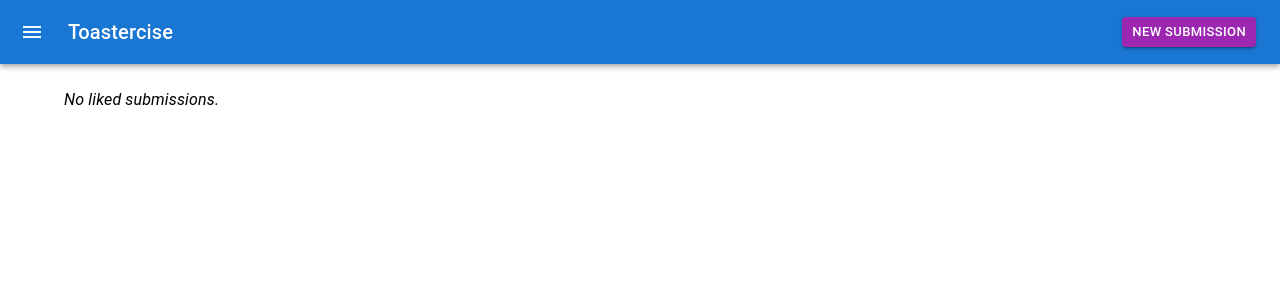
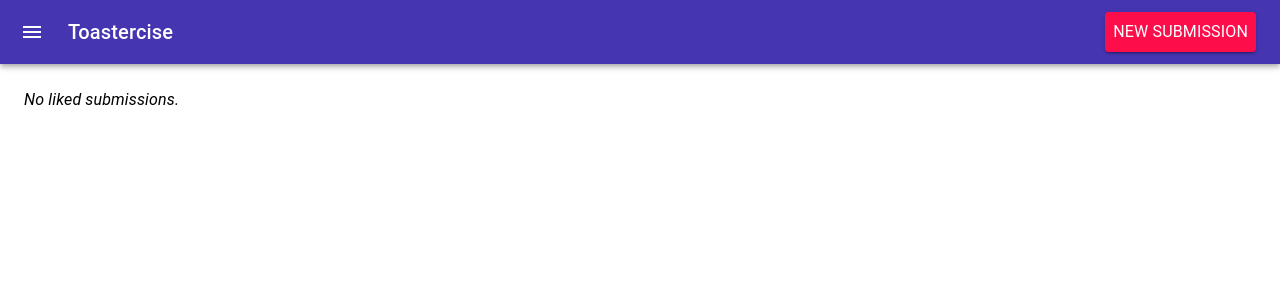
Before and after one commit to paolo-g/toastercise, a React (Create React App) app in the folder frontend/toast/: page / in a window 1280 px wide. Shown: the top 300 px of the page. Built offline with nearby package versions, Linux system fonts and the light colour scheme; what chance would draw is missing.

Commit message:
Matched the style in prototype.png; for some reason I couldn't set the styleOverrides property in the theme, and had to fall back on manually defining the style in scss

```diff
--- a/frontend/toast/src/App.js
+++ b/frontend/toast/src/App.js
@@ -12,7 +12,7 @@ function App() {
   return (
     <GlobalState.Provider value={[globalState, setGlobalState]}>
       <Header />
-      <Container>
+      <Container maxWidth={false}>
         <Content />
       </Container>
     </GlobalState.Provider>
--- a/frontend/toast/src/Header.js
+++ b/frontend/toast/src/Header.js
@@ -6,13 +6,29 @@ import Toolbar from '@mui/material/Toolbar';
 import Typography from '@mui/material/Typography';
 import MenuIcon from '@mui/icons-material/Menu';
 import IconButton from '@mui/material/IconButton';
+import { createTheme, ThemeProvider } from '@mui/material/styles';
 
 import NewButton from './components/Submission/NewButton';
 
+const headerTheme = createTheme({
+  palette: {
+    primary: {
+      main: '#fff',
+    },
+    headerBar: {
+      main: '#4535b0',
+    },
+  },
+});
+
 export default function Header() {
   return (
+    <ThemeProvider theme={headerTheme}>
       <Box sx={{flexGrow: 1}}>
-      <AppBar position="static">
+        <AppBar
+          position="static"
+          color="headerBar"
+        >
           <Toolbar>
             <IconButton
               edge="start"
@@ -20,14 +36,19 @@ export default function Header() {
               aria-label="menu"
               sx={{marginRight: 2}}
             >
-            <MenuIcon />
+              <MenuIcon color="primary" />
             </IconButton>
-          <Typography variant="h6" sx={{flexGrow: 1}}>
+            <Typography
+              color="common.white"
+              variant="h6"
+              sx={{flexGrow: 1}}
+            >
               Toastercise
             </Typography>
             <NewButton />
           </Toolbar>
         </AppBar>
       </Box>
+    </ThemeProvider>
   );
 }
--- a/frontend/toast/src/components/Submission/NewButton.js
+++ b/frontend/toast/src/components/Submission/NewButton.js
@@ -1,20 +1,38 @@
 import Button from '@mui/material/Button';
+import Typography from '@mui/material/Typography';
+import { createTheme, ThemeProvider } from '@mui/material/styles';
 
 import { createMockFormSubmission } from '../../service/mockServer';
+
+const newButtonTheme = createTheme({
+  palette: {
+    primary: {
+      main: '#fff',
+    },
+    button: {
+      main: '#fe0d4b',
+    },
+  },
+});
 
 /*
 * Renders a New Submission button
 */
 const NewButton = () => {
   return (
+    <ThemeProvider theme={newButtonTheme}>
       <Button
         variant="contained"
         size="small"
-      color="secondary"
+        color="button"
         onClick={() => createMockFormSubmission()}
+        sx={{padding: 1}}
       >
+        <Typography color="primary">
           New Submission
+        </Typography>
       </Button>
+    </ThemeProvider>
   );
 }
 
--- a/frontend/toast/src/components/Submission/NewSubmissionToast.js
+++ b/frontend/toast/src/components/Submission/NewSubmissionToast.js
@@ -9,12 +9,13 @@ import { createTheme, ThemeProvider } from '@mui/material/styles';
 
 import GlobalState from '../../contexts/GlobalState';
 import { onMessage, saveLikedFormSubmission } from '../../service/mockServer';
+import './NewSubmissionToast.scss';
 
 // Styles the toast
-const theme = createTheme({
+const newSubmissionTheme = createTheme({
   palette: {
     toast: {
-      main: '#7aeef4',
+      main: '#8fefef',
     },
   },
 });
@@ -97,7 +98,7 @@ const NewSubmissionToast = () => {
 		let data = submission.data;
 		setToastBuffer(state => ({...state, [key]: data}));
 
-		let message = `${data.firstName} ${data.lastName} ${data.email}`;
+		let message = `${data.firstName} ${data.lastName}\n${data.email}`;
 		setSnackPack((prev) => [...prev, { message, key: key }]);
 	}
 
@@ -140,6 +141,7 @@ const NewSubmissionToast = () => {
 	}, [likeBuffer, globalState.likedSubmissions, setGlobalState]);
 
   return (
+    <ThemeProvider theme={newSubmissionTheme}>
       <Snackbar
         anchorOrigin={{ vertical, horizontal }}
         key={messageInfo ? messageInfo.key : undefined}
@@ -150,11 +152,9 @@ const NewSubmissionToast = () => {
         message={messageInfo ? messageInfo.message : undefined}
         action={
           <React.Fragment>
-          <ThemeProvider theme={theme}>
             <Button color="toast" size="small" onClick={handleLike}>
               LIKE
             </Button>
-          </ThemeProvider>
             <IconButton
               aria-label="close"
               color="inherit"
@@ -166,6 +166,7 @@ const NewSubmissionToast = () => {
           </React.Fragment>
         }
       />
+    </ThemeProvider>
   );
 }
 
--- /dev/null
+++ b/frontend/toast/src/components/Submission/NewSubmissionToast.scss
@@ -0,0 +1,3 @@
+.MuiSnackbar-root {
+  white-space: pre-line;
+}
```
Lines whose indentation alone changed are shown as unchanged.
